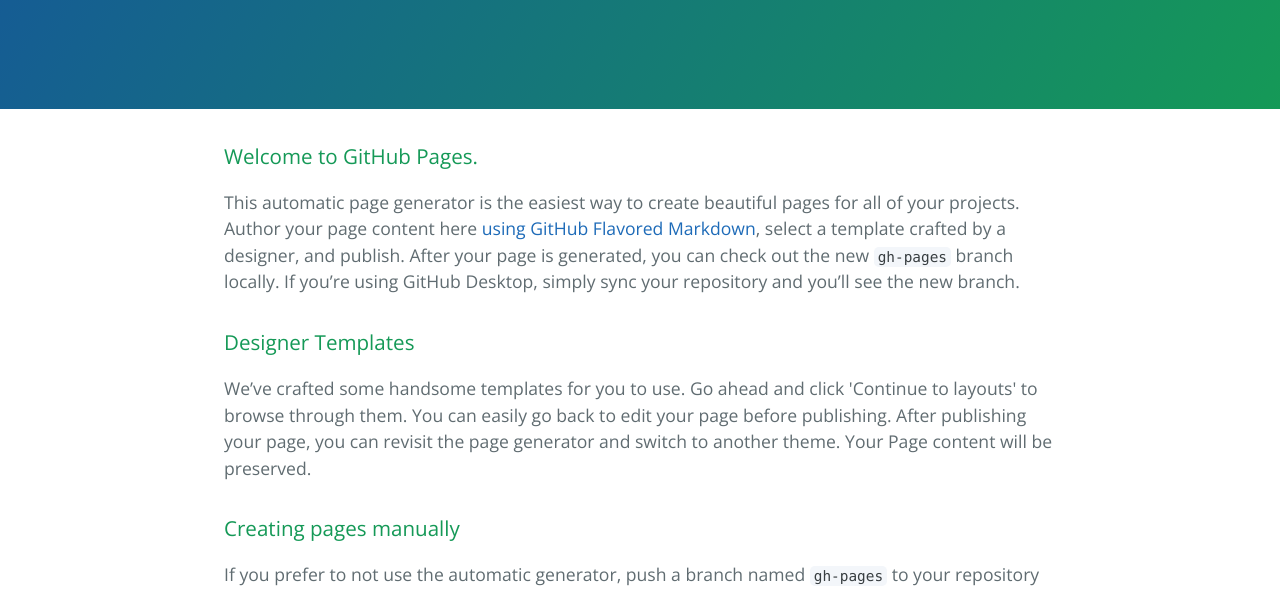
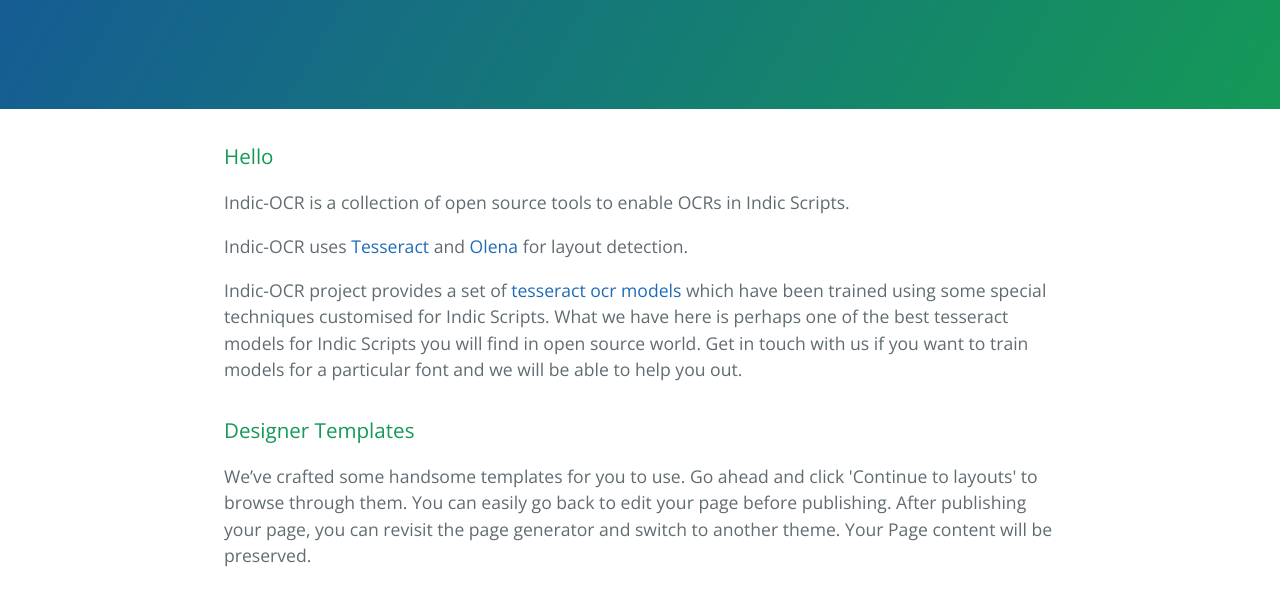
Before and after one commit to indic-ocr/indic-ocr.github.io, a website: page index.html in a window 1280 px wide. Shown: the part 208-800 px from the top of the page. Drawn offline with nearby package versions, Linux system fonts and the light colour scheme.

Commit message:
Replace master branch with page content via GitHub

```diff
--- a/index.html
+++ b/index.html
@@ -17,9 +17,13 @@
 
     <section class="main-content">
       <h3>
-<a id="welcome-to-github-pages" class="anchor" href="#welcome-to-github-pages" aria-hidden="true"><span aria-hidden="true" class="octicon octicon-link"></span></a>Welcome to GitHub Pages.</h3>
+<a id="hello" class="anchor" href="#hello" aria-hidden="true"><span aria-hidden="true" class="octicon octicon-link"></span></a>Hello</h3>
 
-<p>This automatic page generator is the easiest way to create beautiful pages for all of your projects. Author your page content here <a href="https://guides.github.com/features/mastering-markdown/">using GitHub Flavored Markdown</a>, select a template crafted by a designer, and publish. After your page is generated, you can check out the new <code>gh-pages</code> branch locally. If you’re using GitHub Desktop, simply sync your repository and you’ll see the new branch.</p>
+<p>Indic-OCR is a collection of open source tools to enable OCRs in Indic Scripts.  </p>
+
+<p>Indic-OCR uses <a href="https://github.com/tesseract-ocr/tesseract">Tesseract</a> and <a href="https://indic-ocr.github.io/olena/">Olena</a> for layout detection. </p>
+
+<p>Indic-OCR project provides a set of <a href="https://indic-ocr.github.io/tessdata/">tesseract ocr models</a> which have been trained using some special techniques customised for Indic Scripts. What we have here is perhaps one of the best tesseract models for Indic Scripts you will find in open source world. Get in touch with us if you want to train models for a particular font and we will be able to help you out.  </p>
 
 <h3>
 <a id="designer-templates" class="anchor" href="#designer-templates" aria-hidden="true"><span aria-hidden="true" class="octicon octicon-link"></span></a>Designer Templates</h3>
```
Also changed, not shown: params.json (+1 -1 lines).
